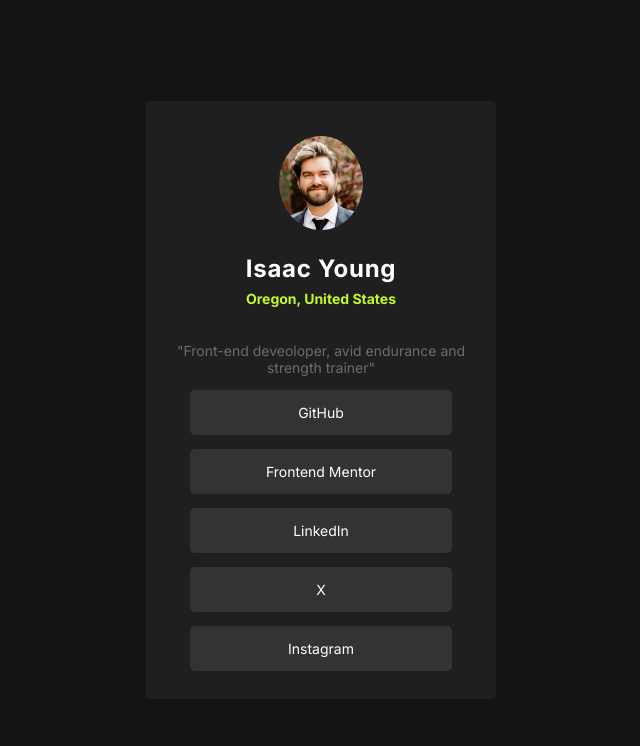
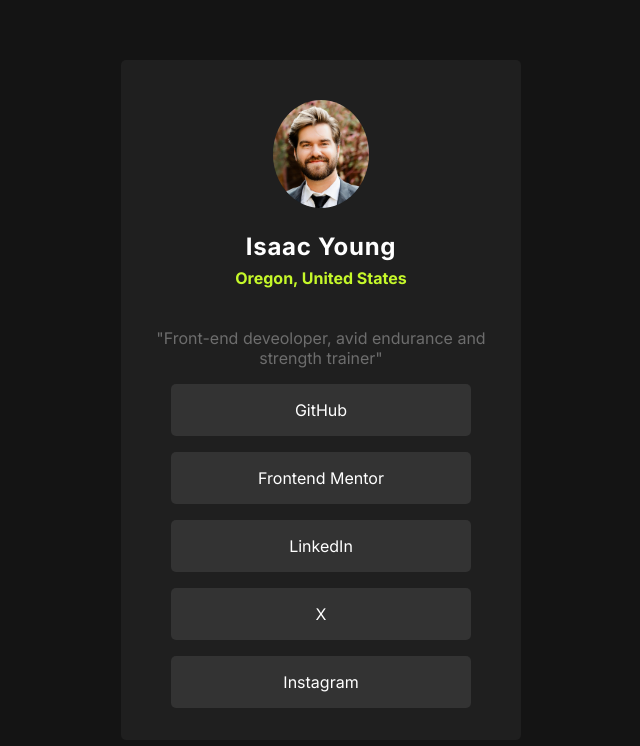
Before and after one commit to Isaac36Y/Social-Links, a plain HTML site: page index.html in a window 1280 px wide. Shown: the whole page, without its empty margins (319-959 px from the left). Drawn offline with Linux system fonts and the light colour scheme.

Commit message:
update for frontend mentor

```diff
--- a/index.html
+++ b/index.html
@@ -6,18 +6,18 @@
   <link rel="preconnect" href="https://fonts.googleapis.com">
   <link rel="preconnect" href="https://fonts.gstatic.com" crossorigin>
   <link href="https://fonts.googleapis.com/css2?family=Inter:wght@400;600;700&display=swap" rel="stylesheet">
-  <link rel="icon" type="image/png" sizes="32x32" href="./assets/images/favicon-32x32.png" alt="Portait of Isaac Young">
+  <link rel="icon" type="image/png" sizes="32x32" href="./assets/images/favicon-32x32.png" >
   <link href="style.css" rel="stylesheet">
   <title>Frontend Mentor | Social links profile</title>
 </head>
 <body>
   <main>
     <div class="container">
-      <img class="profile-pic" src="./assets/images/IMG_8698.jpeg">
+      <img class="profile-pic" src="./assets/images/IMG_8698.jpeg" alt="Portait of Isaac Young">
       <div class="my-info">
-        <p class="name">
+        <h1 class="name">
           Isaac Young
-        </p>
+        </h1>
         <p class="location">Oregon, United States</p>
         <p class="bio">"Front-end deveoloper, avid endurance and strength trainer"</p>
       </div>
--- a/style.css
+++ b/style.css
@@ -8,7 +8,7 @@
 body {
     background-color: var(--bg);
     font-family: "Inter", Arial, sans-serif;
-    font-size: 14px;
+    font-size: 1rem;
     margin: 0;
     padding: 0;
 }
@@ -22,7 +22,7 @@ main {
 }
 
 .container {
-    max-width: 350px;
+    max-width: 400px;
     height: auto;
     margin: 0;
     background-color: var(--card-bg);
@@ -98,3 +98,10 @@ main {
     transform: scale(1.05);
 }
 }
+@media (prefers-reduced-motion: reduce) {
+  * {
+    animation: none !important;
+    transition: none !important;
+    scroll-behavior: auto !important;
+  }
+}
```
